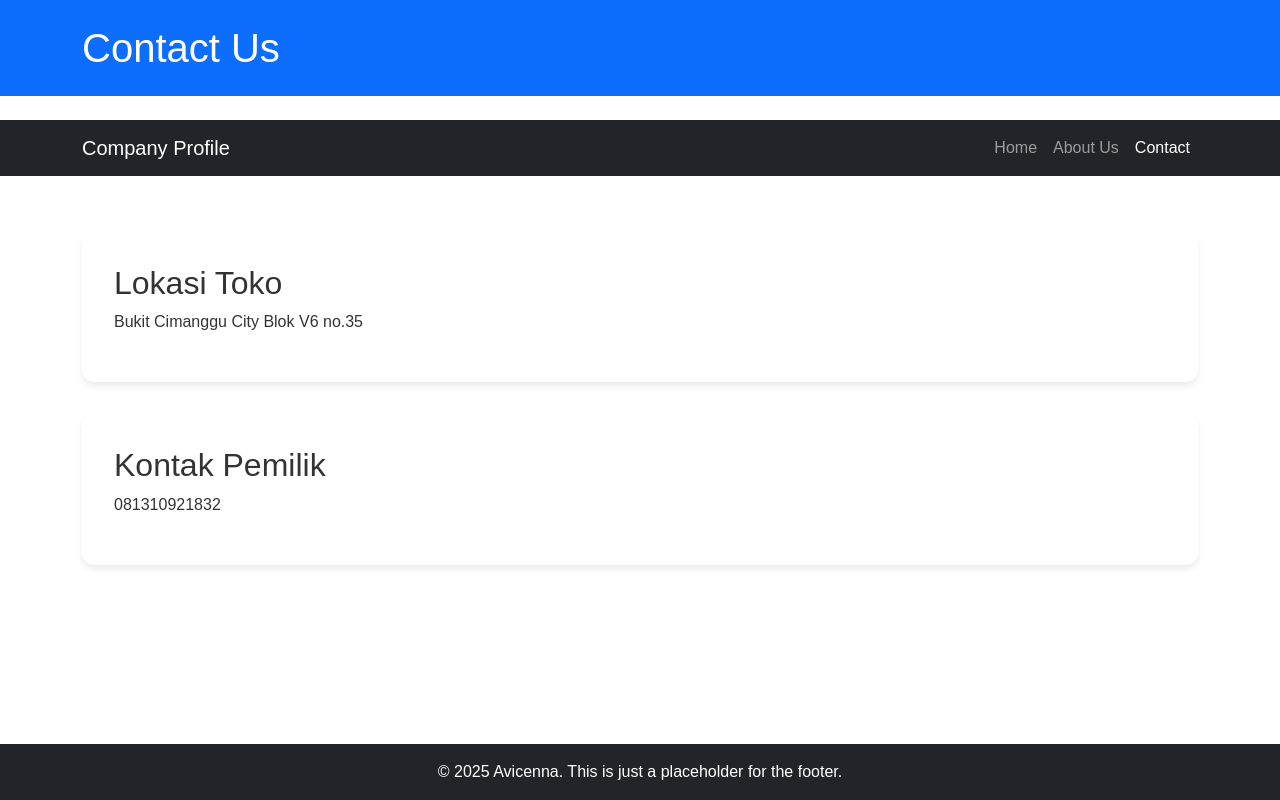
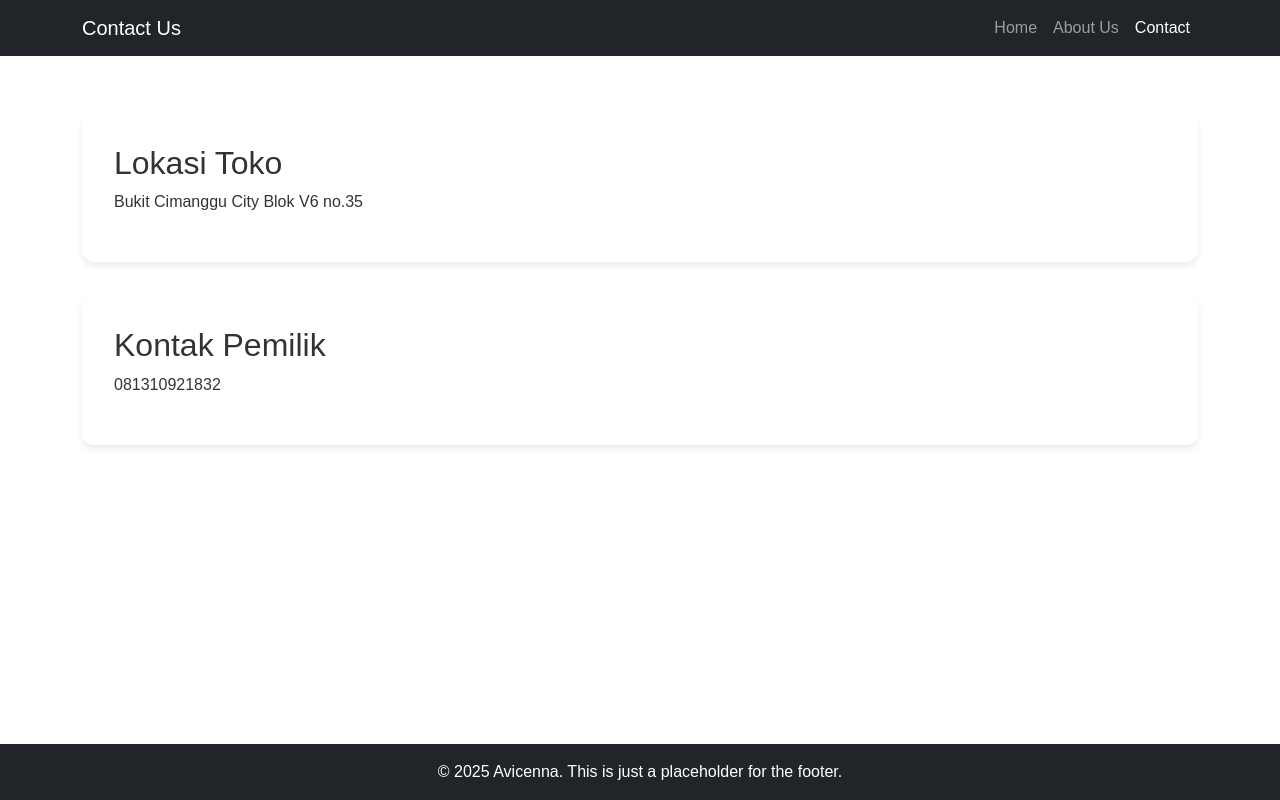
Before and after one commit to Noir-MD/Web-dev-task, a PHP site: page /Function/Contact/contact.php in a window 1280 px wide. Run offline with PHP 8.4, Linux system fonts and the light colour scheme.

Commit message:
Update contact.php

```diff
--- a/Company Profile/Function/Contact/contact.php
+++ b/Company Profile/Function/Contact/contact.php
@@ -11,17 +11,10 @@
 <body>
 <div class="container-fluid min-vh-100 d-flex flex-column p-0">
 
-  <!-- Header -->
-  <header class="bg-primary text-white py-4 mb-4">
-    <div class="container">
-      <h1 class="mb-0">Contact Us</h1>
-    </div>
-  </header>
-
   <!-- Navigation -->
   <nav class="navbar navbar-expand-lg navbar-dark bg-dark mb-4">
     <div class="container">
-      <a class="navbar-brand" href="../../home.php">Company Profile</a>
+      <a class="navbar-brand" href="../../home.php">Contact Us</a>
       <button class="navbar-toggler" type="button" data-bs-toggle="collapse" data-bs-target="#contactNav" aria-controls="contactNav" aria-expanded="false" aria-label="Toggle navigation">
         <span class="navbar-toggler-icon"></span>
       </button>
```
